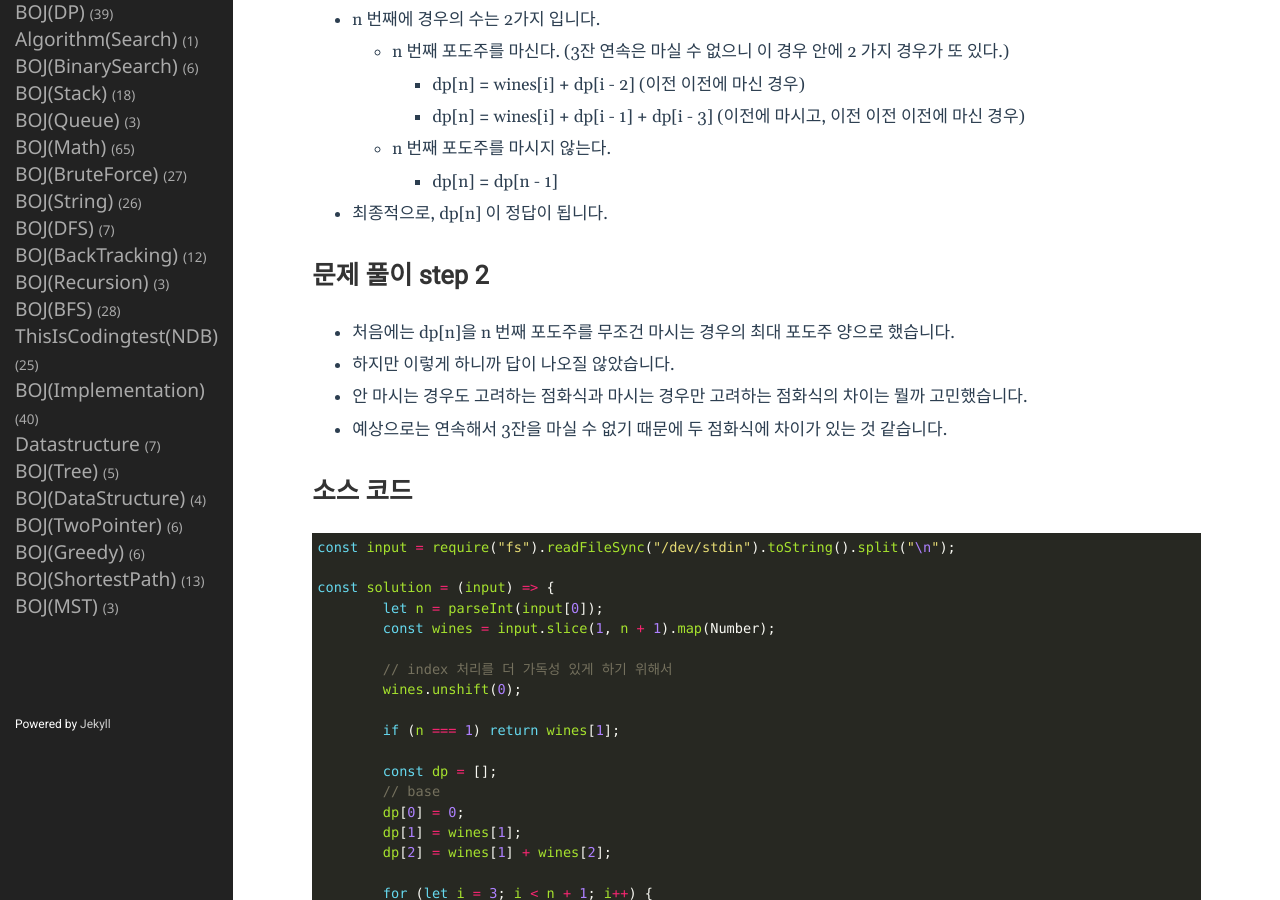
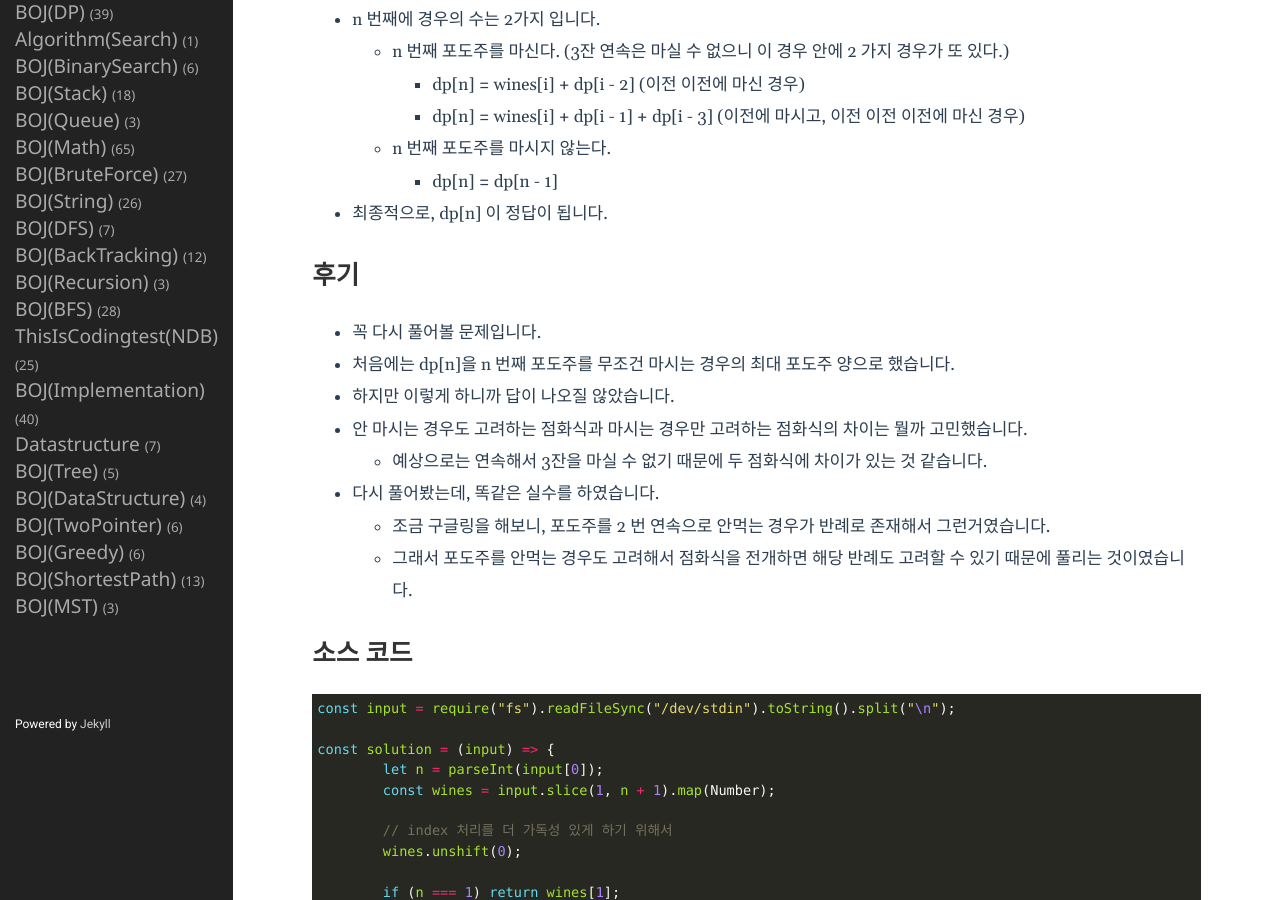
Before and after one commit to qkrrlgh519/qkrrlgh519.github.io, a Jekyll site: the page built from _posts/2021-03-06-BOJ-DP-2156.md, in a window 1280 px wide and 900 px high, scrolled down 605 px. Built offline with Jekyll 4.4.1, drawn with Linux system fonts in a browser that asks for light colours.

Commit message:
feat: 백준 2156번 포도주 시식 다시 풀고 공부

````diff
--- a/_posts/2021-03-06-BOJ-DP-2156.md
+++ b/_posts/2021-03-06-BOJ-DP-2156.md
@@ -27,16 +27,20 @@ categories: BOJ(DP)
     - dp[n] = dp[n - 1]
 - 최종적으로, dp[n] 이 정답이 됩니다.
 
-## 문제 풀이 step 2
+## 후기
 
+- 꼭 다시 풀어볼 문제입니다.
 - 처음에는 dp[n]을 n 번째 포도주를 무조건 마시는 경우의 최대 포도주 양으로 했습니다.
 - 하지만 이렇게 하니까 답이 나오질 않았습니다.
 - 안 마시는 경우도 고려하는 점화식과 마시는 경우만 고려하는 점화식의 차이는 뭘까 고민했습니다.
-- 예상으로는 연속해서 3잔을 마실 수 없기 때문에 두 점화식에 차이가 있는 것 같습니다.
+  - 예상으로는 연속해서 3잔을 마실 수 없기 때문에 두 점화식에 차이가 있는 것 같습니다.
+- 다시 풀어봤는데, 똑같은 실수를 하였습니다.
+  - 조금 구글링을 해보니, 포도주를 2 번 연속으로 안먹는 경우가 반례로 존재해서 그런거였습니다.
+  - 그래서 포도주를 안먹는 경우도 고려해서 점화식을 전개하면 해당 반례도 고려할 수 있기 때문에 풀리는 것이였습니다.
 
 ## 소스 코드
 
-```jsx
+```javascript
 const input = require("fs").readFileSync("/dev/stdin").toString().split("\n");
 
 const solution = (input) => {
````
